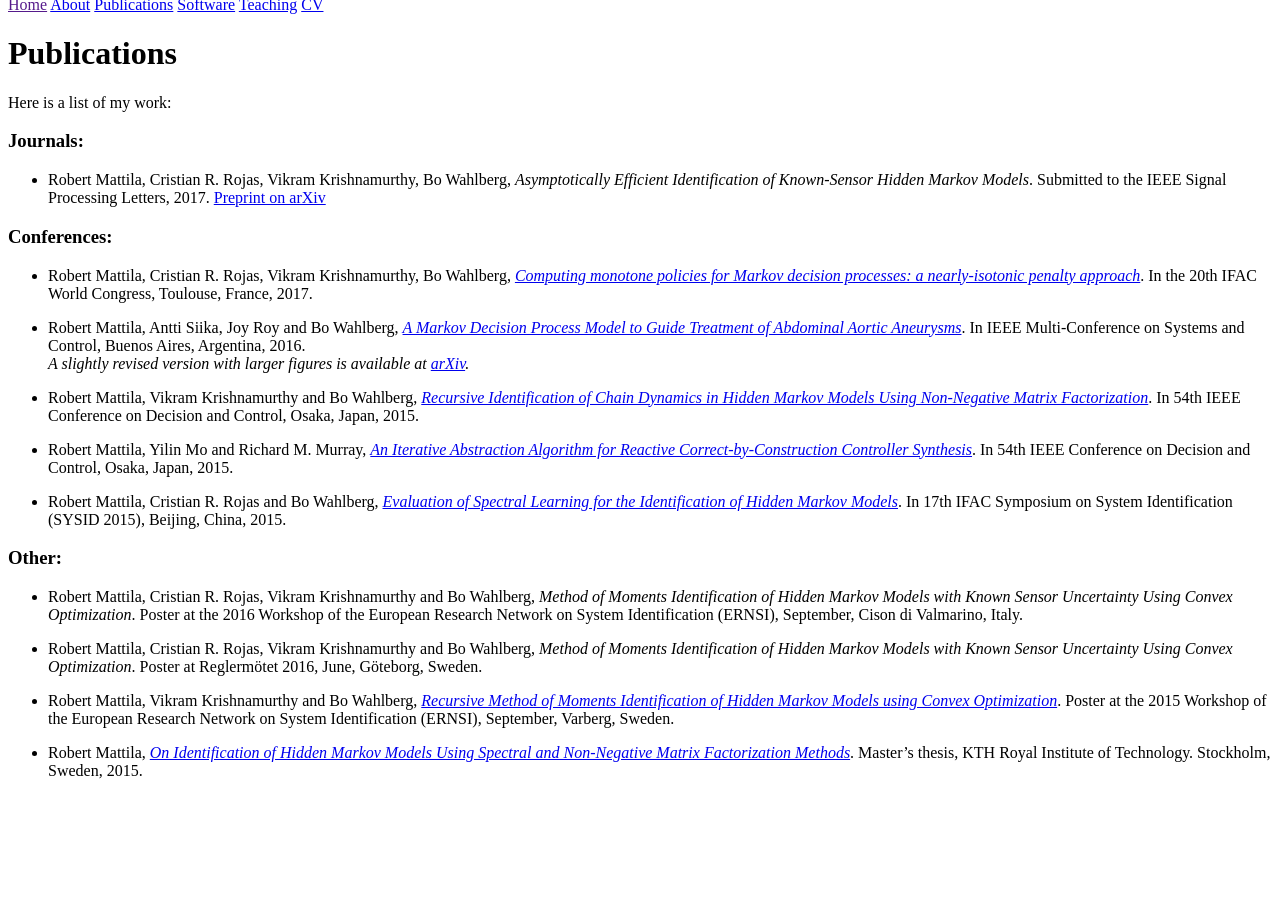
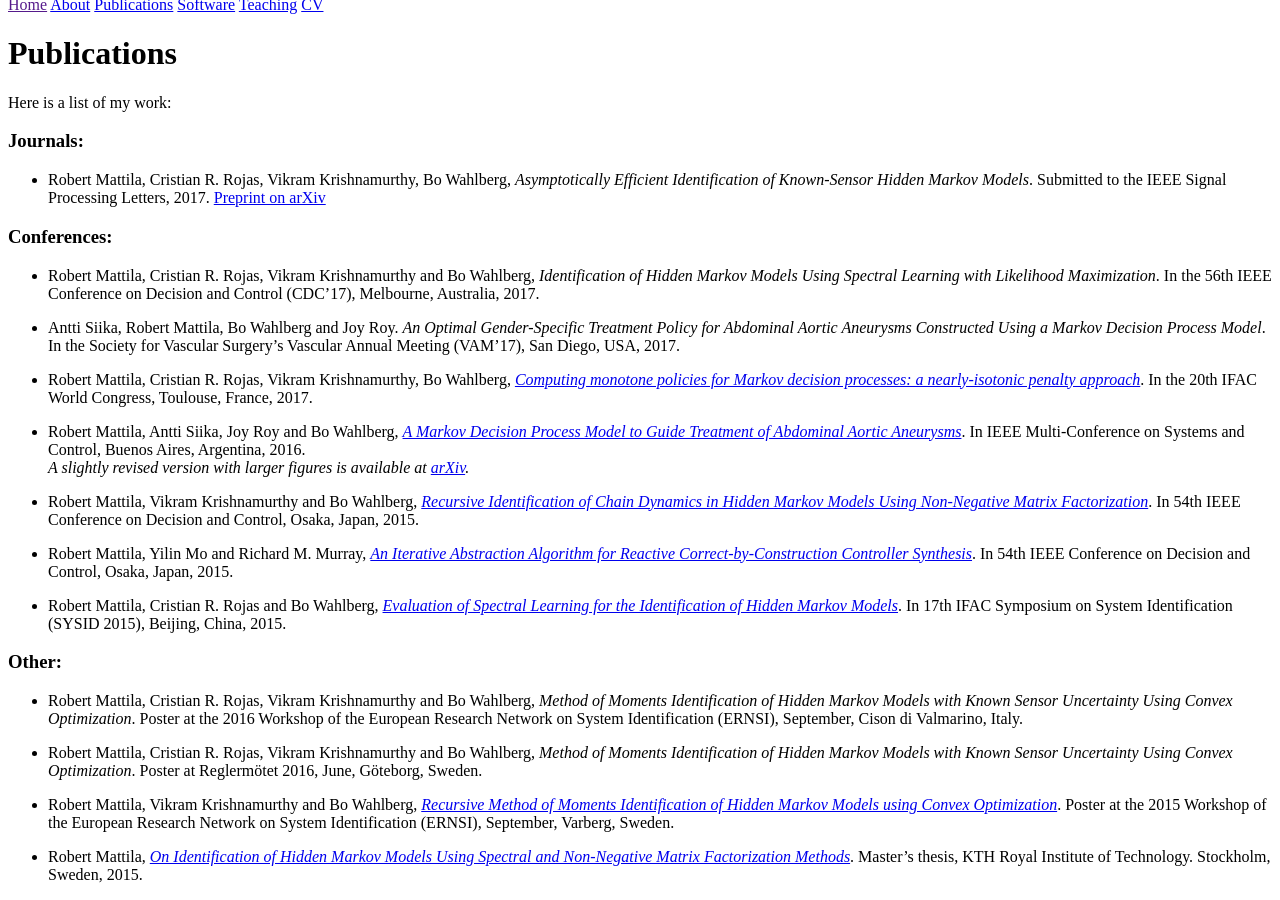
Before and after one commit to rmattila/rmattila.github.io, a Jekyll site: the page built from publications.md, in a window 1280 px wide and 900 px high, scrolled down 666 px. Built offline with Jekyll 4.4.1, drawn with Linux system fonts in a browser that asks for light colours; comment, search, counter and statistics services are not loaded; before the commit the page ends 1462 px from its top, so only the background shows below that.

Commit message:
added VAM and CDC17 to list

```diff
--- a/publications.md
+++ b/publications.md
@@ -14,6 +14,15 @@ Submitted to the IEEE Signal Processing Letters, 2017. [Preprint on
 arXiv](https://arxiv.org/abs/1702.00155)
 
 ### Conferences:
+
+* Robert Mattila, Cristian R. Rojas, Vikram Krishnamurthy and Bo Wahlberg, *Identification
+of Hidden Markov Models Using Spectral Learning with Likelihood Maximization*. In the 56th
+IEEE Conference on Decision and Control (CDC'17), Melbourne, Australia, 2017.
+
+* Antti Siika, Robert Mattila, Bo Wahlberg and Joy Roy. *An Optimal Gender-Specific
+Treatment Policy for Abdominal Aortic Aneurysms Constructed Using a Markov Decision
+Process Model*. In the Society for Vascular Surgery’s Vascular Annual Meeting (VAM’17),
+San Diego, USA, 2017.
 
 * Robert Mattila, Cristian R. Rojas, Vikram Krishnamurthy,
 Bo Wahlberg, *[Computing monotone policies for Markov decision processes:
```
